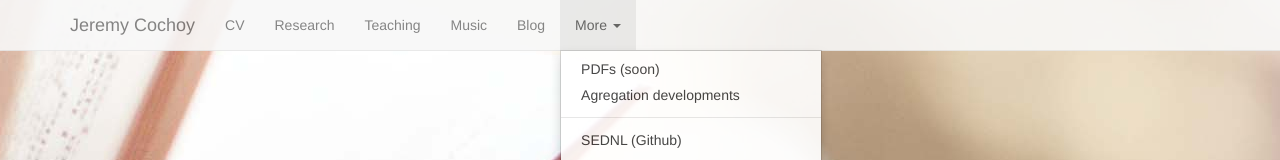
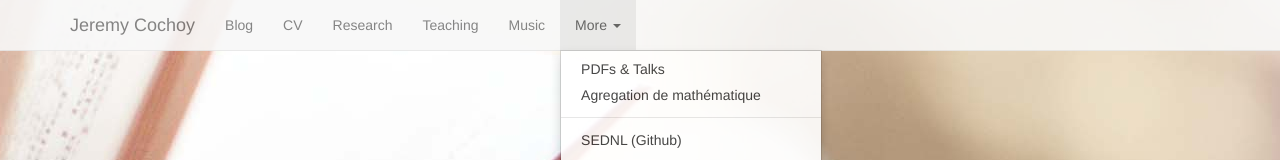
Before and after one commit to Zenol/blog, a plain HTML site: page index.html in a window 1280 px wide. Both pictures are taken after a click on the button "More". Shown: the top 160 px of the page. Drawn offline with nearby package versions, Linux system fonts and the light colour scheme; a web font is replaced by a local one.

Commit message:
Update links and add monad talk

```diff
--- a/index.html
+++ b/index.html
@@ -47,17 +47,17 @@
         </div>
         <div id="navbar" class="collapse navbar-collapse">
           <ul class="nav navbar-nav">
+	    <li><a href="http://techgate.fr">Blog</a></li>
 	    <li><a href="/resume/">CV</a></li>
 	    <li role="separator" class="divider"></li>
 	    <li><a href="/research/">Research</a></li>
 	    <li><a href="/teaching/">Teaching</a></li>
 	    <li><a href="/music/">Music</a></li>
-	    <li><a href="http://techgate.fr">Blog</a></li>
 	    <li class="dropdown">
 	      <a href="#" class="dropdown-toggle" data-toggle="dropdown" role="button" aria-haspopup="true" aria-expanded="false">More <span class="caret"></span></a>
 	      <ul class="dropdown-menu">
-	        <li><a href="/pdfs/">PDFs (soon)</a></li>
-	        <li><a href="/agreg_dev.html">Agregation developments</a></li>
+	        <li><a href="/pdfs/">PDFs & Talks</a></li>
+	        <li><a href="/agreg_dev.html">Agregation de mathématique</a></li>
 	        <li role="separator" class="divider"></li>
 	        <li><a href="https://github.com/jeremycochoy/sednl" alt="SEDNL Github">SEDNL (Github)</a></li>
 	        <li><a href="http://sednl.zenol.fr" alt="Simple Event Driven Network Library">SEDNL</a></li>
```
Also changed, not shown: header.html (+4 -4 lines), 1 other file.
